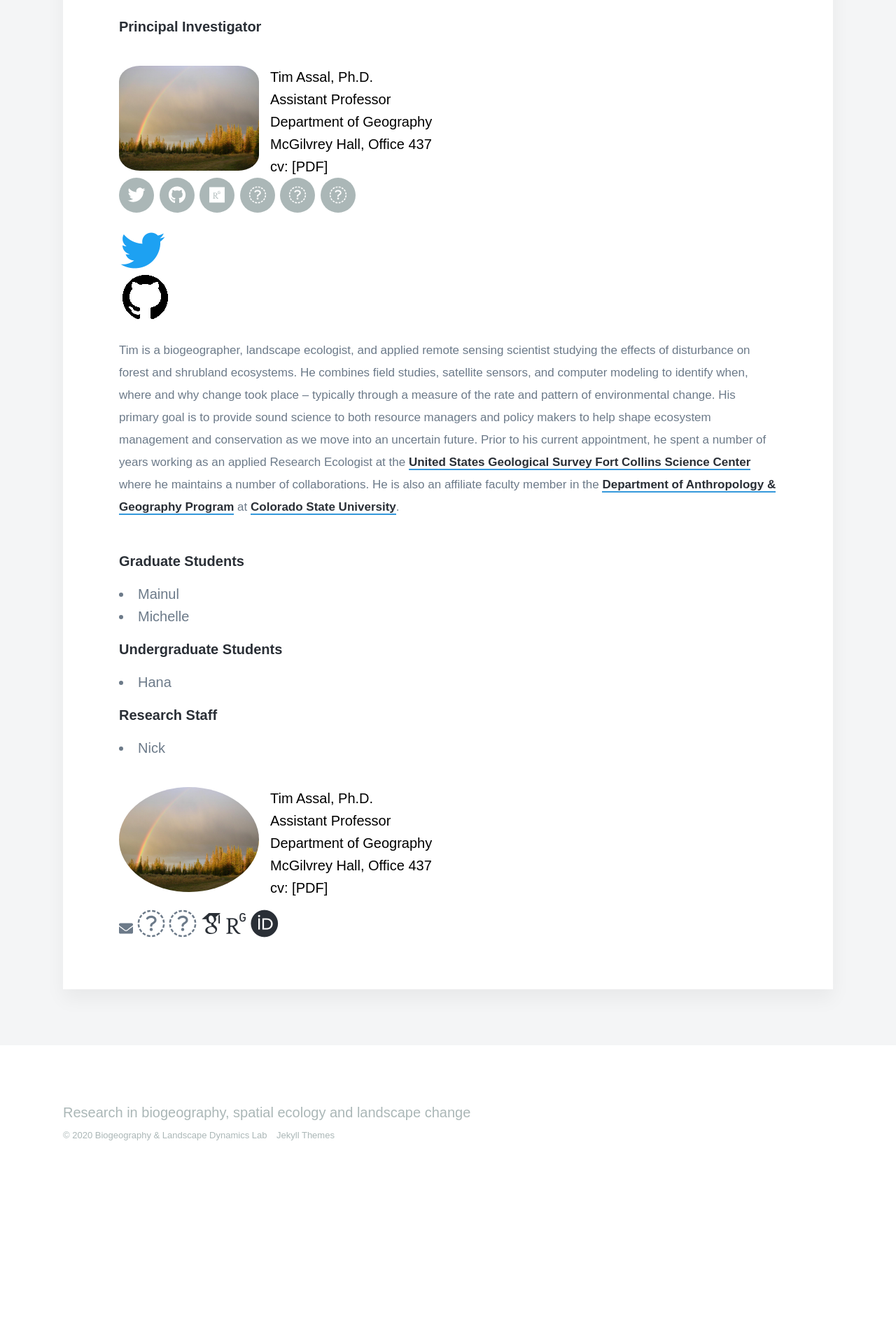
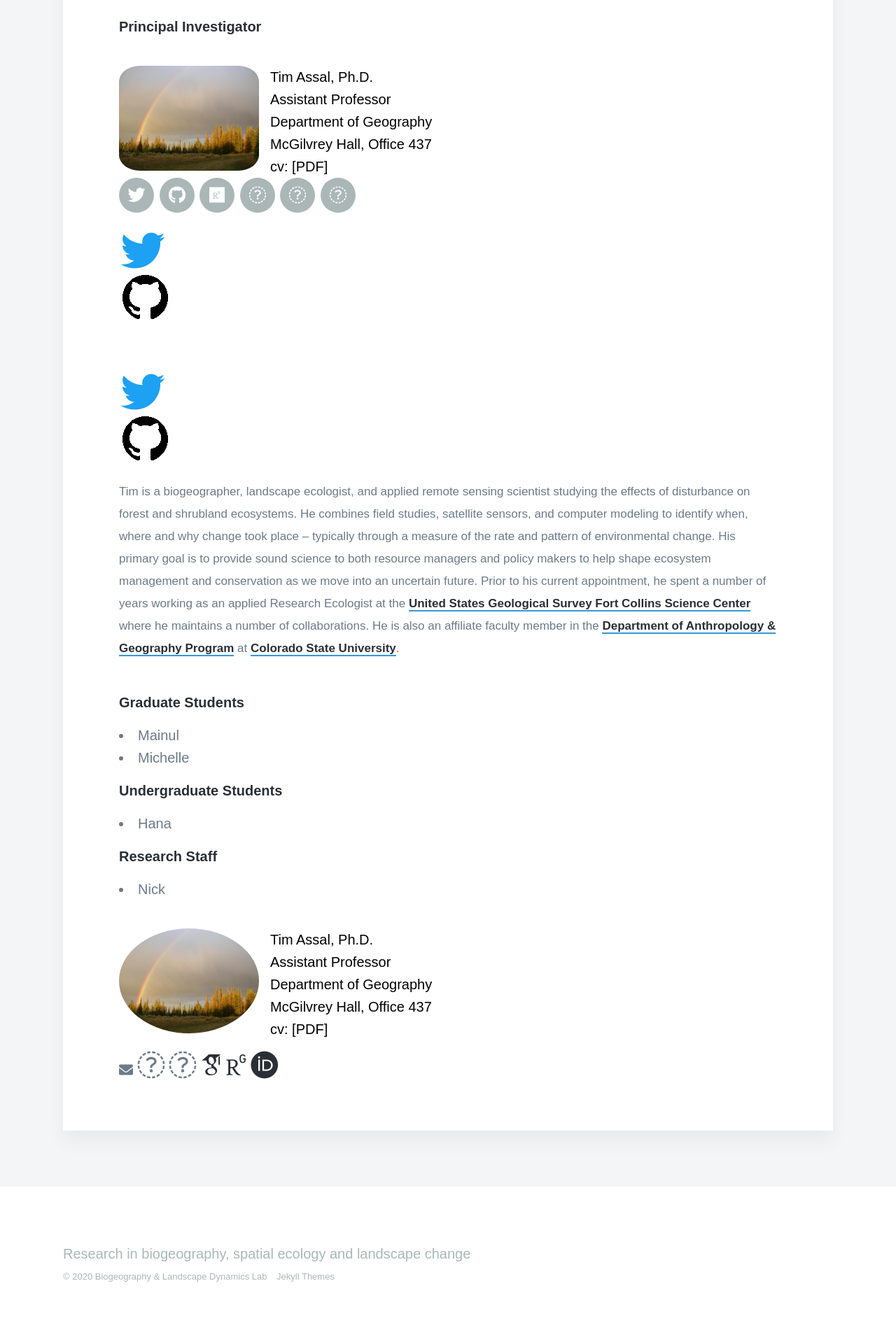
Before and after one commit to tjassal/tjassal.github.io, a Jekyll site: the page built from _pages/people.md, in a window 1280 px wide. Shown: the part 615-2526 px from the top of the page at 70% size. Built offline with Jekyll 4.4.1, drawn with Linux system fonts in a browser that asks for light colours; nearby versions of some CDN libraries; some web fonts are replaced; before the commit the page ends 2324 px from its top, so only the background shows below that.

Commit message:
Update people.md

```diff
--- a/_pages/people.md
+++ b/_pages/people.md
@@ -21,6 +21,13 @@ cv: [PDF]
 {% include socials.html %}
 
 <a href="https://twitter.com/TimAssal"><img src='/images/socials/Twitter-Logo-sm.png'></a><a href="https://github.com/tjassal"><img src="images/socials/github-logo-sm.png"></a>
+
+<br>
+
+<ul class>
+     <a href="https://twitter.com/TimAssal"><img src='/images/socials/Twitter-Logo-sm.png'></a>
+     <a href="https://github.com/tjassal"><img src="images/socials/github-logo-sm.png"></a>
+</ul>
 
 <span style="font-size:17px">Tim is a biogeographer, landscape ecologist, and applied remote sensing scientist studying the effects of disturbance on forest and shrubland ecosystems. He combines field studies, satellite sensors, and computer modeling to identify when, where and why change took place – typically through a measure of the rate and pattern of environmental change. His primary goal is to provide sound science to both resource managers and policy makers to help shape ecosystem management and conservation as we move into an uncertain future. Prior to his current appointment, he spent a number of years working as an applied Research Ecologist at the [United States Geological Survey Fort Collins Science Center](https://www.usgs.gov/centers/fort) where he maintains a number of collaborations. He is also an affiliate faculty member in the [Department of Anthropology & Geography Program](https://anthgr.colostate.edu/) at [Colorado State University](https://www.colostate.edu/).</span>
 <br>
```
